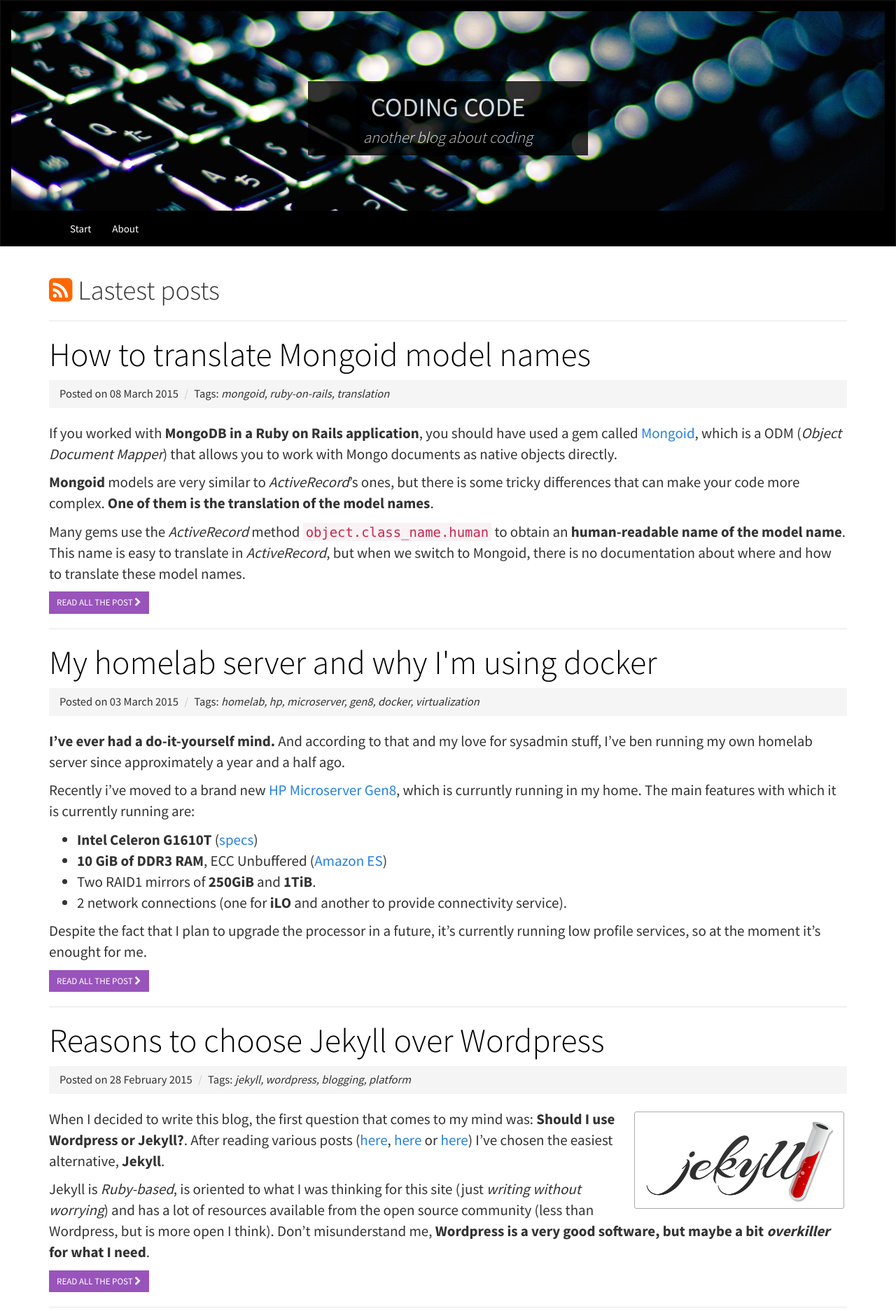
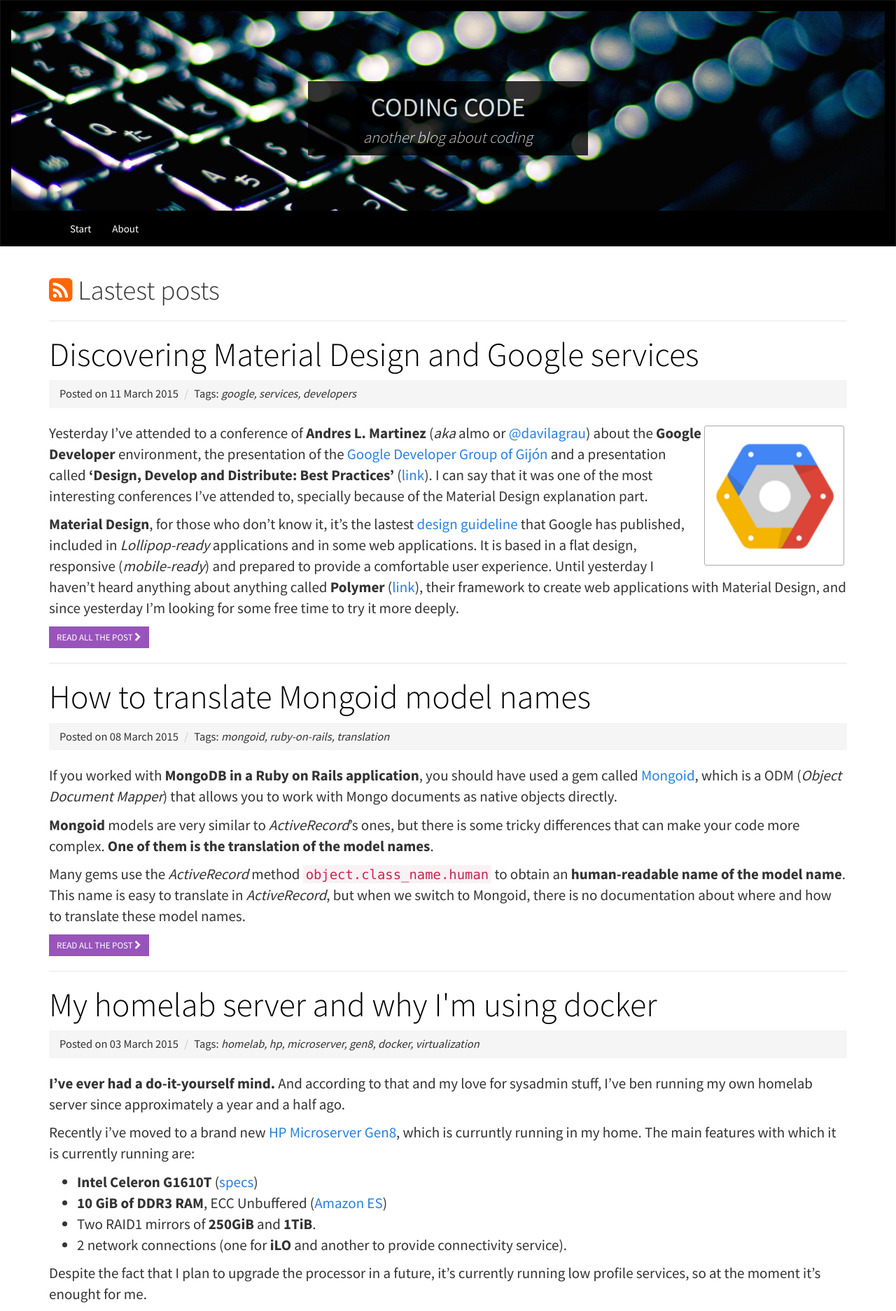
Before and after one commit to odarriba/codingcode.io_old, a Jekyll site: the page built from index.html, in a window 1280 px wide. Shown: the top 1873 px of the page at 70% size. Built offline with Jekyll 4.4.1, drawn with Linux system fonts in a browser that asks for light colours; nearby versions of some CDN libraries; the list of posts is cut into pages by our own code.

Commit message:
Added new blogpost and some CSS additions.

```diff
--- /dev/null
+++ b/_posts/2015-03-11-discovering-material-design-google-services.markdown
@@ -0,0 +1,24 @@
+---
+layout: post
+title:  "Discovering Material Design and Google services"
+date:   2015-03-11 21:15:00
+author: odarriba
+comments: true
+tags: google services developers
+---
+
+<img class='pull-right sm-size' src='/assets/posts/google-platform.png' />
+Yesterday I've attended to a conference of **Andres L. Martinez** (*aka* almo or [@davilagrau][twitter-url]) about the **Google Developer** environment, the presentation of the [Google Developer Group of Gijón][gdggijon] and a presentation called **'Design, Develop and Distribute: Best Practices'** ([link][slides]). I can say that it was one of the most interesting conferences I've attended to, specially because of the Material Design explanation part.
+
+**Material Design**, for those who don't know it, it's the lastest [design guideline][md-guideline] that Google has published, included in *Lollipop-ready* applications and in some web applications. It is based in a flat design, responsive (*mobile-ready*) and prepared to provide a comfortable user experience. Until yesterday I haven't heard anything about anything called **Polymer** ([link][polymer-link]), their framework to create web applications with Material Design, and since yesterday I'm looking for some free time to try it more deeply.
+<!--more-->
+
+Another important point in the conference was to **introduce the lastest Google services for developers**, that are distributed following a **IaaS** (*Infrastructure as a Service*) and **PaaS** (*Platform as a Service*) schema. All of them seem very useful when developing web services or apps that require a huge quantity of resources and CPU power.
+
+**If you want to take a look at the slides** used, they are available [here][slides].
+
+[twitter-url]: https://twitter.com/davilagrau
+[gdggijon]: https://plus.google.com/101359474493518761310/posts
+[md-guideline]: http://www.google.com/design/spec/material-design/introduction.html
+[polymer-link]: https://www.polymer-project.org
+[slides]: https://docs.google.com/presentation/d/1663Gpi_7xP1W_nLE7cU0TZcCEmiObMSXflHeN19Zbx8/edit#slide=id.p
--- a/css/main.scss
+++ b/css/main.scss
@@ -160,6 +160,15 @@
       }
     }
 
+    img.xs-size {
+      max-width: 150px;
+      max-height: 150px;
+
+      @media(max-width:150+8+8+2px) {
+        max-width: 100%;
+      }
+    }
+
     @media(max-width:$screen-xs) {
       img.pull-left, img.pull-right {
         float: none !important;
```
Also changed, not shown: assets/posts/google-platform.png (added).
